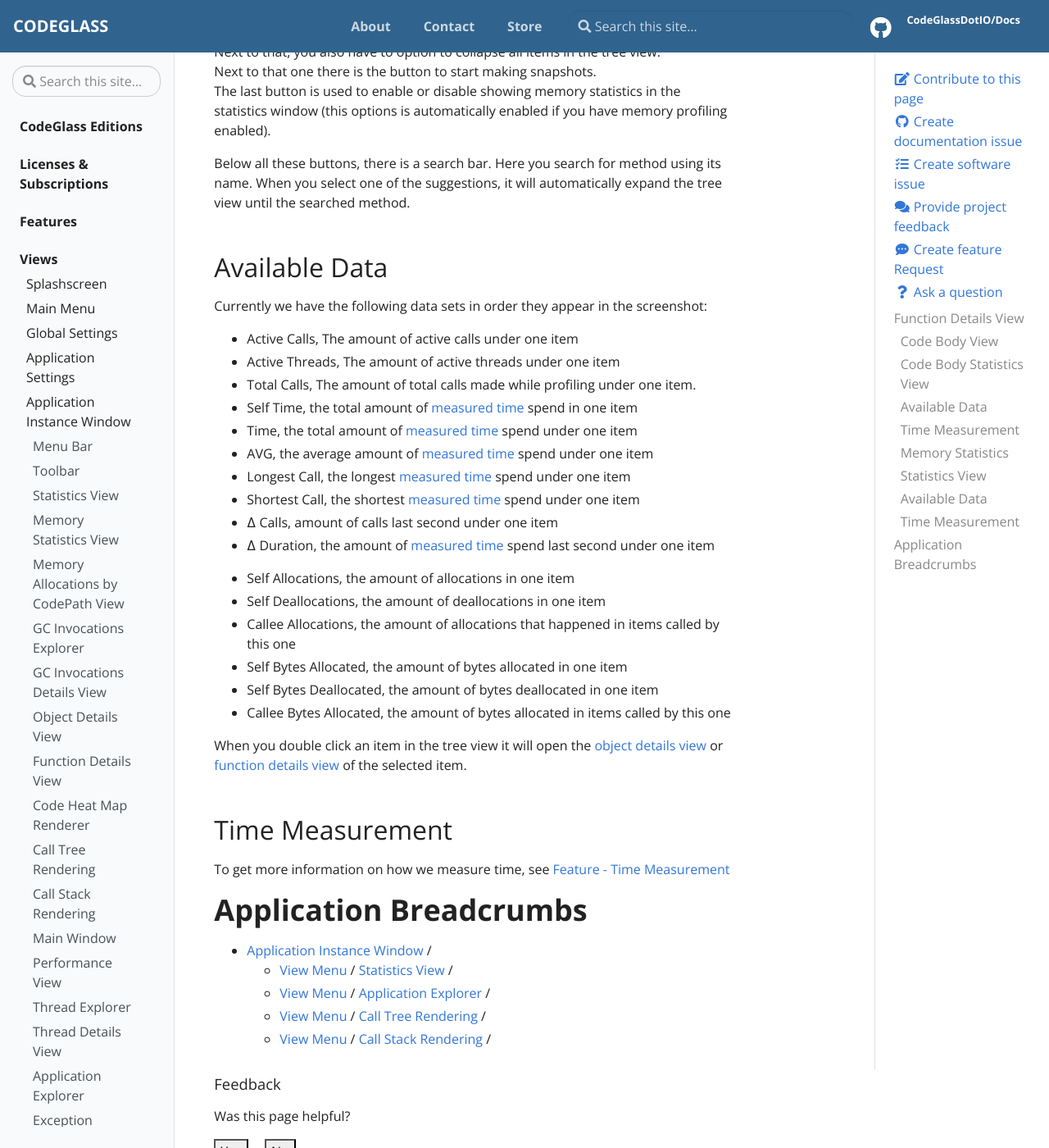
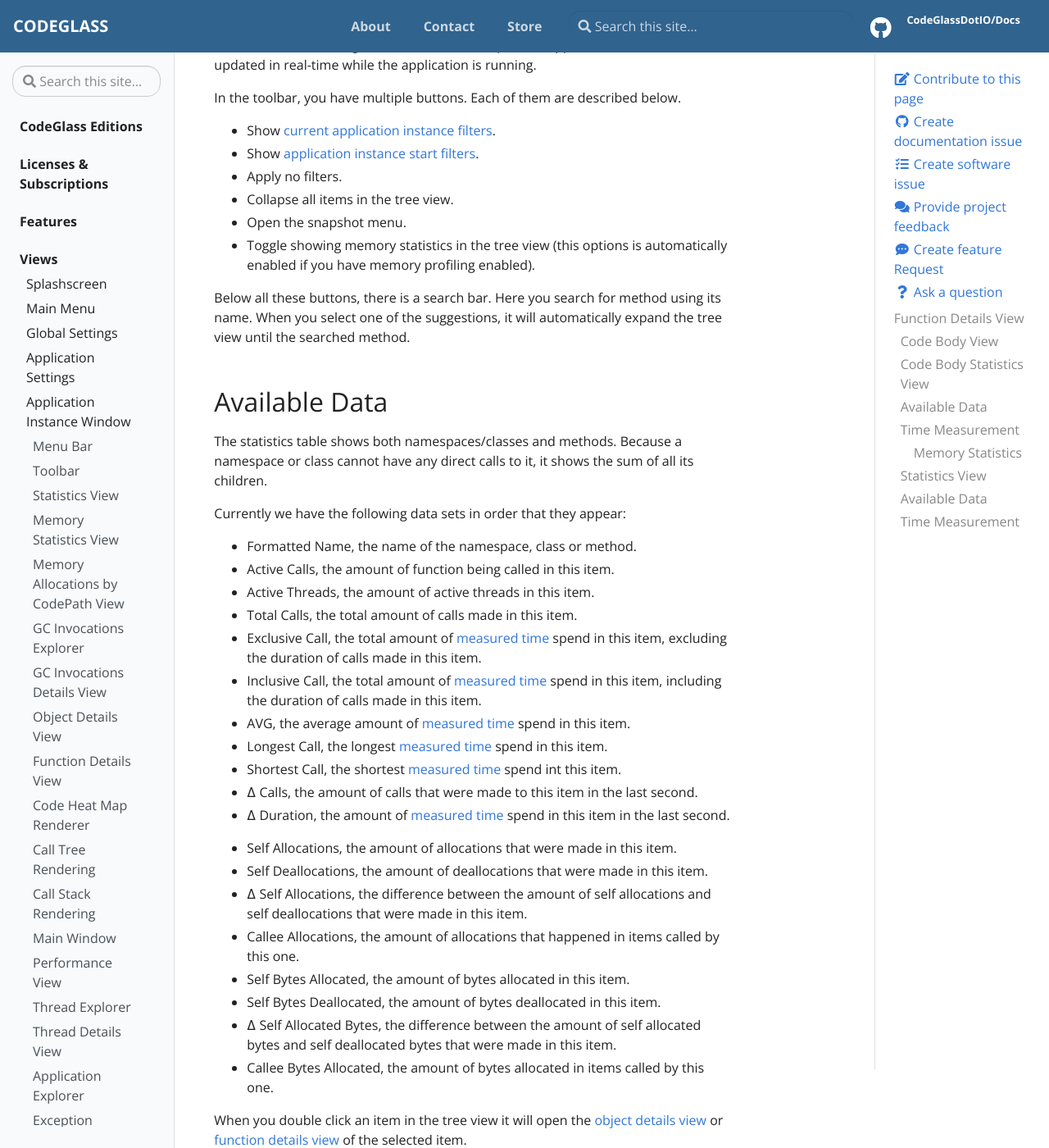
Before and after one commit to CodeGlassDotIO/Docs, a Jekyll site: the page built from _docs/views/ApplicationInstanceDockWindow/CodeMemberDetailsView.md, in a window 1280 px wide and 1400 px high, scrolled down 4673 px. Shown: the whole window at 82% size. Built offline with Jekyll 4.4.1, drawn with Linux system fonts in a browser that asks for light colours; some of the changed text lies outside the part shown.

Commit message:
Dso and CodeMember views updated

```diff
--- a/_docs/views/ApplicationInstanceDockWindow/CodeMemberDetailsView.md
+++ b/_docs/views/ApplicationInstanceDockWindow/CodeMemberDetailsView.md
@@ -5,29 +5,29 @@ description: Details about the function / method
 # Function Details View
 ![assets/img/ApplicationInstanceWindow/CodeMemberDetailsView.png](../../../assets/img/ApplicationInstanceWindow/CodeMemberDetailsView.png)
 
-{% include alert.html  type="warning" title="Only Functions Use This View" content="This view is used only by functions, others use the <a href=\"ObjectDetailsView\" >object details view</a>." %}
+{% include alert.html type="warning" title="Only functions use this view" content="This view is used only by functions, others use the <a href=\"ObjectDetailsView\" >object details view</a>." %}
 
-This view has three inner views, [code body view](#code-body-view), [code body statistics view](#code-body-statistics-view) and the [statistics view](#statistics-view). Both of these are described below.
-
+This view has three inner views, [code body view](#code-body-view), [code body statistics view](#code-body-statistics-view) and the [statistics view](#statistics-view). All of these are described below.
 
 ## Code Body View
 ![assets/img/ApplicationInstanceWindow/CodeMemberDetailsView.png](../../../assets/img/ApplicationInstanceWindow/CodeMemberDetailsView.png)
-{% include alert.html  type="warning" title="Experimental Feature" content="This feature is still very experimental, though it is available in all <a href=\"../../Editions\" >editions</a>, for more info see the the <a href=\"../../features/CodeBodyReconstruction\" >code body reconstruction feature</a> description." %}
+{% include alert.html  type="warning" title="Experimental feature" content="This feature is still very experimental, though it is available in all <a href=\"../../Editions\" >editions</a>, for more info see the the <a href=\"../../features/CodeBodyReconstruction\" >code body reconstruction feature</a> description." %}
 
 {% include alert.html  type="warning" title="This is not done by decompiling your application!" content="This feature does <b>not</b> work by decompiling your application and inspecting your code, for info on how it does work see the the <a href=\"../../features/CodeBodyReconstruction\" >code body reconstruction feature</a> description." %}
-From this view you can see on the left what functions call this function and how much time the function took for the caller.
+
+On the left side you can see what functions call this function, and how much time the function took for this caller.
 
 On the right you see the embodiment of our [code body reconstruction feature](../../features/CodeBodyReconstruction.md). <br/>
-This view shows you not only wich functions were called in real time by this function but so much more, inluding:
+This view not only shows you which functions were called by this function but so much more, including:
 - Where in the code a function call was made.
 - What paths needs to be taken inside the function to reach a specific function call
-- How much time is spend in the body of the function between each function call. (This iliminates a huge part of the need to add stopwatches to your code)
+- How much time is spend in the body of the function between each function call. (This eliminates a huge part of the need to add stopwatches to your code)
 - How many times a loop was executed
 - How many times a path is taken
 - Where a thread is in the function.
 - Hot Paths
 - Cold Paths
-- Possibilities for optimizations, like loop unroling.
+- Possibilities for optimizations, like loop unrolling.
 - How your code really behaves against what you wrote.
 - How much memory this function has allocated. (Only available with an [experimental license](../../Editions/Experimental.md))
 - Where memory gets allocated. (Only available with an [experimental license](../../Editions/Experimental.md))
@@ -44,7 +44,7 @@ This view gives you statistics on the code paths within the function, it shows y
 
 {% include Statistics/BasicStatisticsColumnExplaination.md %}
 
-## Memory Statistics
+### Memory Statistics
 If you have an [experimental license](../../Editions/Experimental.md) and you have memory profiling enabled, this view will give more information about allocations in your code.<br>
 Code paths that allocate can also be expanded to see which objects it has allocated. Double clicking on the allocated object will open the [allocated by code path view](AllocatedByCodePathView.md).
 
@@ -52,13 +52,13 @@ Code paths that allocate can also be expanded to see which objects it has alloca
 ## Statistics View
 ![assets/img/ApplicationInstanceWindow/CodeMemberDetailsViewStatistics.png](../../../assets/img/ApplicationInstanceWindow/CodeMemberDetailsViewStatistics.png)
 
-This view looks and works allot like the [statistics view](StatisticsWindow.md), the only difference is that it only shows the data from this object instead of the whole profiled application instance by namespace, classes, methods, etc.
+This view looks and works allot like the [statistics view](StatisticsWindow.md), the only difference is that it only shows the data from this object instead of the whole profiled application.
 
 {% include Statistics/BasicStatisticsExplaination.md %}
 
-# Application Breadcrumbs
+<!-- # Application Breadcrumbs
 - [Application Instance Window](../ApplicationInstanceDockWindow.md) /
     - [View Menu](../ApplicationInstanceDockWindow/MenuBar.md#view-menu) / [Statistics View](StatisticsWindow.md) /
     - [View Menu](../ApplicationInstanceDockWindow/MenuBar.md#view-menu) / [Application Explorer](ApplicationExplorer.md) /
     - [View Menu](../ApplicationInstanceDockWindow/MenuBar.md#view-menu) / [Call Tree Rendering](CallTreeRendering.md) /
-    - [View Menu](../ApplicationInstanceDockWindow/MenuBar.md#view-menu) / [Call Stack Rendering](CallStackRendering.md) /
+    - [View Menu](../ApplicationInstanceDockWindow/MenuBar.md#view-menu) / [Call Stack Rendering](CallStackRendering.md) / -->
--- a/_includes/Statistics/BasicStatisticsColumnExplaination.md
+++ b/_includes/Statistics/BasicStatisticsColumnExplaination.md
@@ -1,22 +1,27 @@
 ## Available Data
-Currently we have the following data sets in order they appear in the screenshot:
-- Active Calls, The amount of active calls under one item
-- Active Threads, The amount of active threads under one item <br/>
-- Total Calls, The amount of total calls made while profiling under one item.
-- Self Time, the total amount of [measured time](#time-measurement) spend in one item
-- Time, the total amount of [measured time](#time-measurement) spend under one item
-- AVG, the average amount of [measured time](#time-measurement) spend under one item
-- Longest Call, the longest [measured time](#time-measurement) spend under one item
-- Shortest Call, the shortest [measured time](#time-measurement) spend under one item
-- Δ Calls, amount of calls last second under one item
-- Δ Duration, the amount of [measured time](#time-measurement) spend last second under one item
+The statistics table shows both namespaces/classes and methods. Because a namespace or class cannot have any direct calls to it, it shows the sum of all its children.
 
-- Self Allocations, the amount of allocations in one item
-- Self Deallocations, the amount of deallocations in one item
-- Callee Allocations, the amount of allocations that happened in items called by this one
-- Self Bytes Allocated, the amount of bytes allocated in one item
-- Self Bytes Deallocated, the amount of bytes deallocated in one item
-- Callee Bytes Allocated, the amount of bytes allocated in items called by this one
+Currently we have the following data sets in order that they appear:
+- Formatted Name, the name of the namespace, class or method.
+- Active Calls, the amount of function being called in this item.
+- Active Threads, the amount of active threads in this item.
+- Total Calls, the total amount of calls made in this item.
+- Exclusive Call, the total amount of [measured time](#time-measurement) spend in this item, excluding the duration of calls made in this item.
+- Inclusive Call, the total amount of [measured time](#time-measurement) spend in this item, including the duration of calls made in this item.
+- AVG, the average amount of [measured time](#time-measurement) spend in this item.
+- Longest Call, the longest [measured time](#time-measurement) spend in this item.
+- Shortest Call, the shortest [measured time](#time-measurement) spend int this item.
+- Δ Calls, the amount of calls that were made to this item in the last second.
+- Δ Duration, the amount of [measured time](#time-measurement) spend in this item in the last second.
+
+- Self Allocations, the amount of allocations that were made in this item.
+- Self Deallocations, the amount of deallocations that were made in this item.
+- Δ Self Allocations, the difference between the amount of self allocations and self deallocations that were made in this item.
+- Callee Allocations, the amount of allocations that happened in items called by this one.
+- Self Bytes Allocated, the amount of bytes allocated in this item.
+- Self Bytes Deallocated, the amount of bytes deallocated in this item.
+- Δ Self Allocated Bytes, the difference between the amount of self allocated bytes and self deallocated bytes that were made in this item.
+- Callee Bytes Allocated, the amount of bytes allocated in items called by this one.
 
 When you double click an item in the tree view it will open the [object details view](ObjectDetailsView) or [function details view](CodeMemberDetailsView) of the selected item.
 
--- a/_includes/Statistics/BasicStatisticsExplaination.md
+++ b/_includes/Statistics/BasicStatisticsExplaination.md
@@ -1,14 +1,13 @@
-This view contains the general statistics of the profiled application by namespace, classes, methods, etc.
+This view contains the general statistics of the profiled application.
 The statistics are updated in real-time while the application is running.
 
-In the toolbar, you have multiple options; the first 3 define what data you want to see. The options are:
-- [current application instance filters](../../features/ProfilingDataFiltering#application-instance-filters)
-- [application instance start filters](../../features/ProfilingDataFiltering#application-instance-start-filters)
-- Show all, CodeGlass will apply no filter.
-
-Next to that, you also have to option to collapse all items in the tree view.<br/>
-Next to that one there is the button to start making snapshots. <br/>
-The last button is used to enable or disable showing memory statistics in the statistics window (this options is automatically enabled if you have memory profiling enabled).
+In the toolbar, you have multiple buttons. Each of them are described below.
+- Show [current application instance filters](../../features/ProfilingDataFiltering#application-instance-filters).
+- Show [application instance start filters](../../features/ProfilingDataFiltering#application-instance-start-filters).
+- Apply no filters.
+- Collapse all items in the tree view.
+- Open the snapshot menu.
+- Toggle showing memory statistics in the tree view (this options is automatically enabled if you have memory profiling enabled).
 
 Below all these buttons, there is a search bar. Here you search for method using its name. When you select one of the suggestions, it will automatically expand the tree view until the searched method.
 
```
Also changed, not shown: _docs/views/ApplicationInstanceDockWindow/ObjectDetailsView.md (+4 -5 lines), assets/img/ApplicationInstanceWindow/CodeMemberDetailsView.png, assets/img/ApplicationInstanceWindow/CodeMemberDetailsViewBodyStats.png, assets/img/ApplicationInstanceWindow/CodeMemberDetailsViewStatistics.png, assets/img/ApplicationInstanceWindow/ObjectDetailsView.png.
